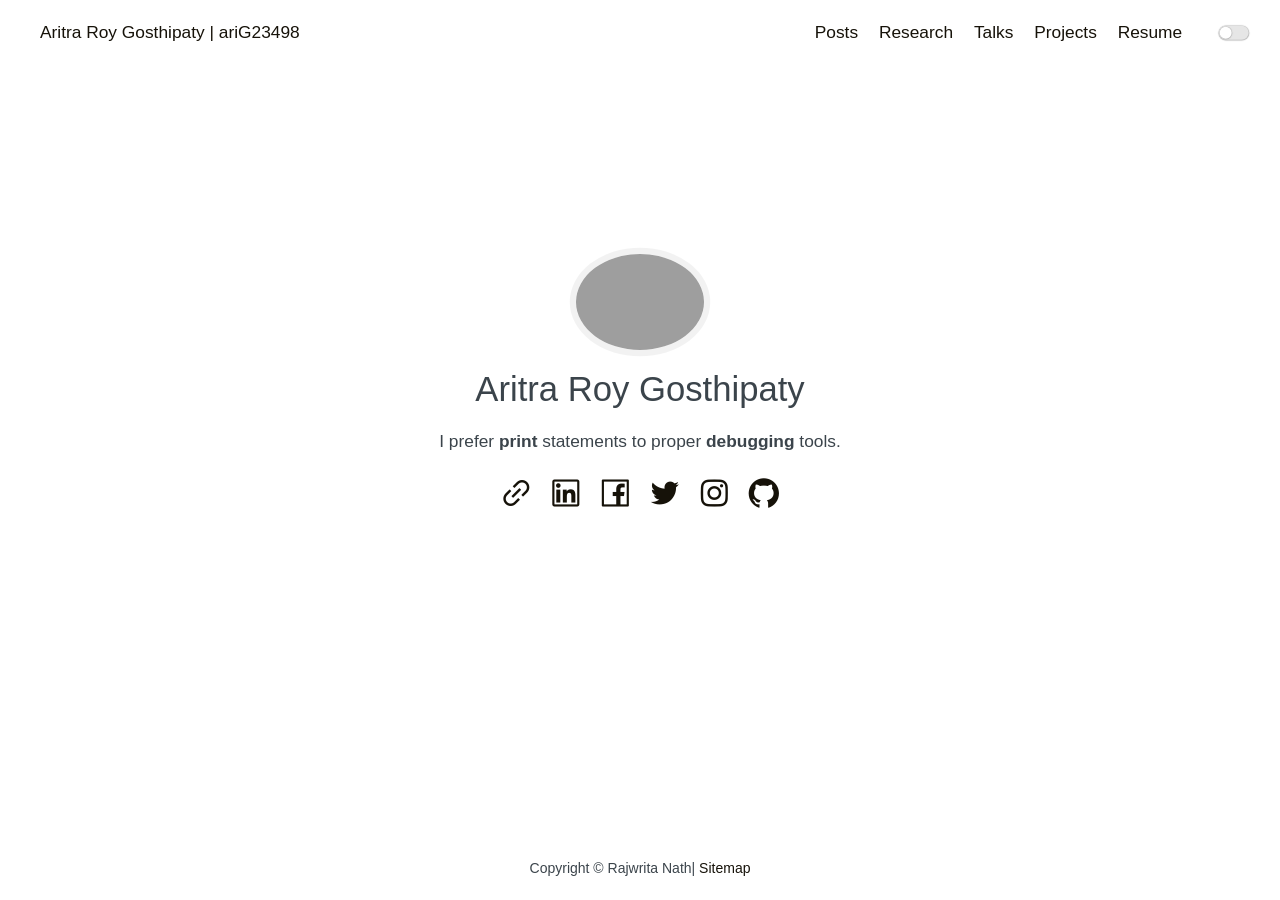
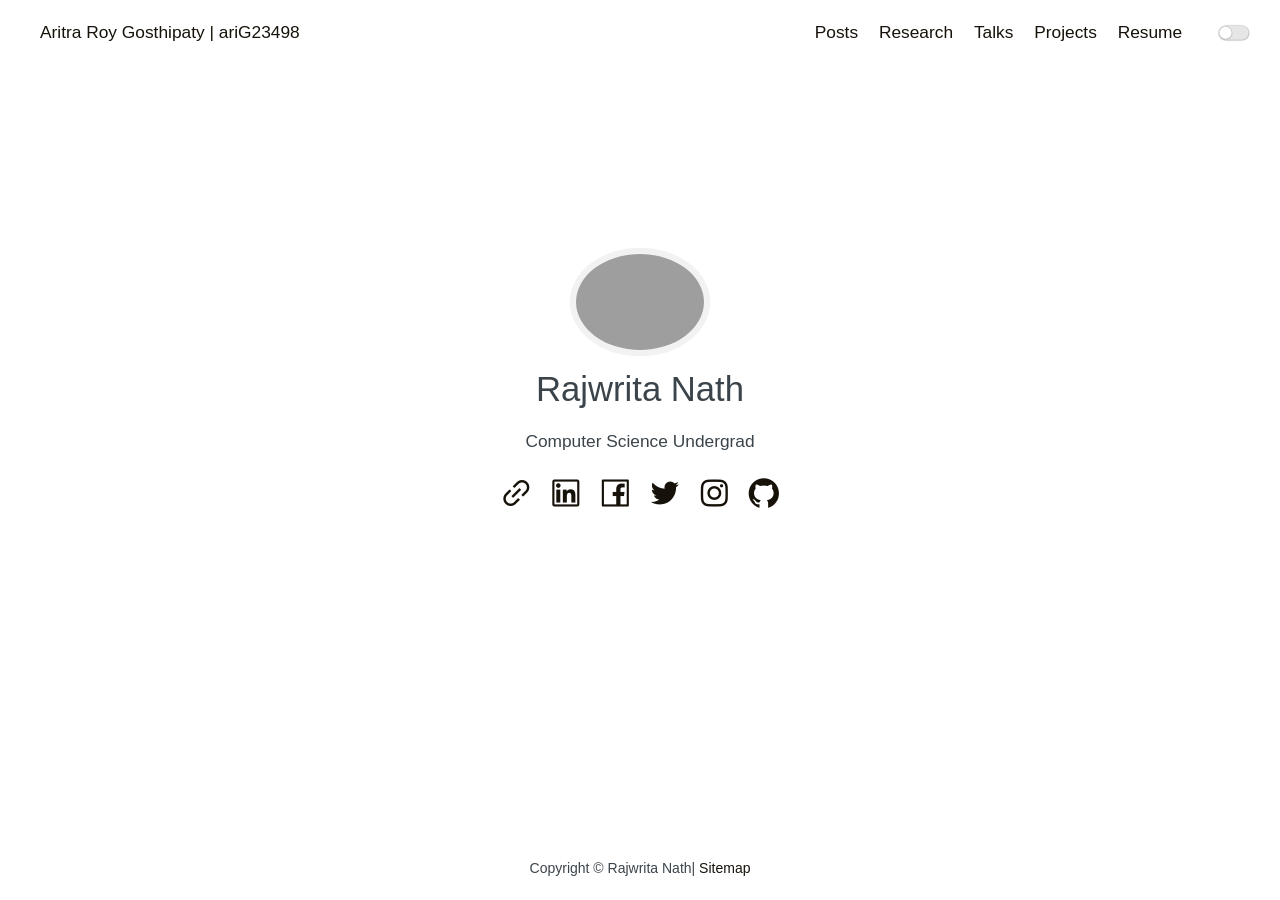
Before and after one commit to Rajwrita/rajwrita.github.io, a Jekyll site: the page built from index.md, in a window 1280 px wide. Built offline with Jekyll 4.4.1, drawn with Linux system fonts in a browser that asks for light colours.

Commit message:
Update home.html

```diff
--- a/_layouts/home.html
+++ b/_layouts/home.html
@@ -5,10 +5,10 @@ layout: default
 <div class="main">
     <div class="container">
         <div class="intro">
-            <div class="avatar"><a href="{{site.url}}/posts"><img src="{{site.url}}/assets/site_images/ariG23498.jpg"></a></div>
-            <div class="nickname">Aritra Roy Gosthipaty</div>
+            <div class="avatar"><a href="{{site.url}}/posts"><img src="{{site.url}}/assets/site_images/Rajwrita.jpg"></a></div>
+            <div class="nickname">Rajwrita Nath</div>
             <div class="description">
-                <p>I prefer <strong>print</strong> statements to proper <strong>debugging</strong> tools.</p>
+                <p>Computer Science Undergrad</p>
             </div>
             <div class="links">
                 <a class="link-item" title="Link"
@@ -16,23 +16,23 @@ layout: default
                     rel="noopener">
                     <i class="iconfont icon-link"></i>
                 </a>
-                <a class="link-item" title="LinkedIn" href="https://linkedin.com/in/ariG23498" target="_blank"
+                <a class="link-item" title="LinkedIn" href="https://linkedin.com/in/rajwrita" target="_blank"
                     rel="noopener">
                     <i class="iconfont icon-linkedin"></i>
                 </a>
-                <a class="link-item" title="FaceBook" href="https://facebook.com/ariG23498" target="_blank"
+                <a class="link-item" title="FaceBook" href="https://facebook.com/rajwrita" target="_blank"
                     rel="noopener">
                     <i class="iconfont icon-facebook"></i>
                 </a>
-                <a class="link-item" title="Twitter" href="https://twitter.com/ariG23498" target="_blank"
+                <a class="link-item" title="Twitter" href="https://twitter.com/rajwrita" target="_blank"
                     rel="noopener">
                     <i class="iconfont icon-twitter"></i>
                 </a>
-                <a class="link-item" title="Instagram" href="https://instagram.com/aritra_rg" target="_blank"
+                <a class="link-item" title="Instagram" href="https://instagram.com/rajwrita" target="_blank"
                     rel="noopener">
                     <i class="iconfont icon-instagram"></i>
                 </a>
-                <a class="link-item" title="Github" href="https://github.com/ariG23498" target="_blank" rel="noopener">
+                <a class="link-item" title="Github" href="https://github.com/rajwrita" target="_blank" rel="noopener">
                     <i class="iconfont icon-github"></i>
                 </a>
             </div>
```
